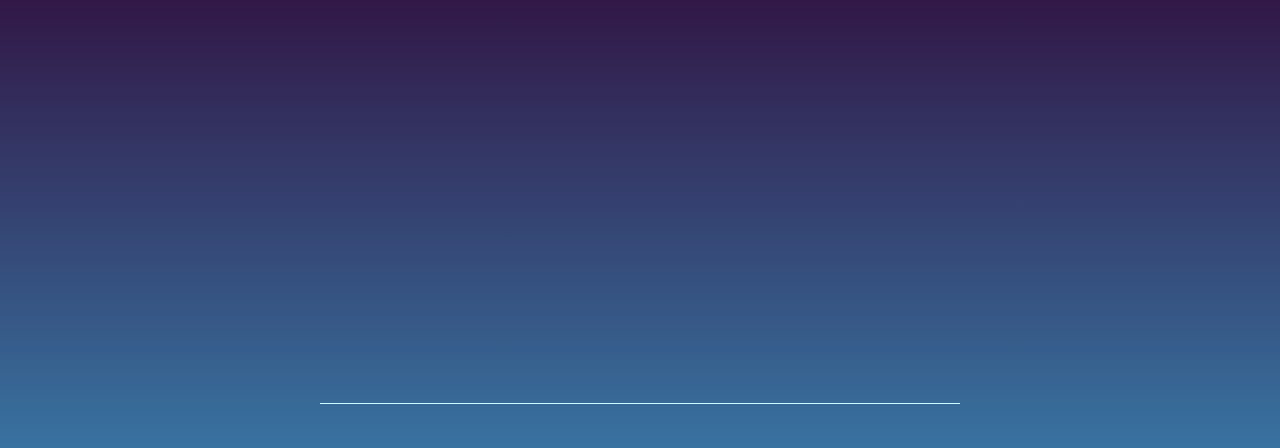
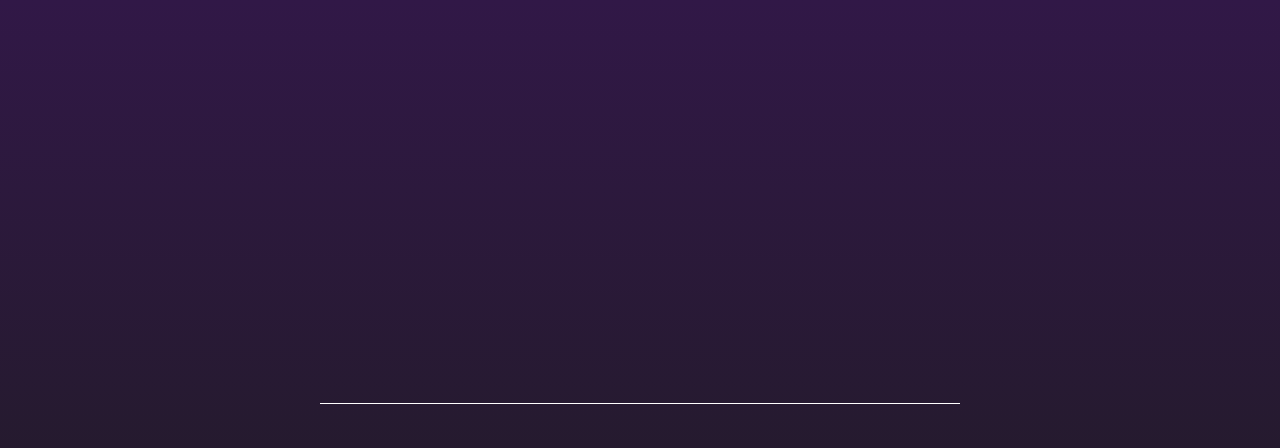
Before and after one commit to Aarekaz/Weather-Site, a plain HTML site: page index.html in a window 1280 px wide. Shown: the top 448 px of the page. Drawn offline with Linux system fonts and the light colour scheme.

Commit message:
Update style.css

```diff
--- a/assets/style.css
+++ b/assets/style.css
@@ -9,9 +9,9 @@
     justify-content: center;
     align-items: center;
     background-image: -webkit-gradient(linear, left top, left bottom, from(#311847), to(rgb(13, 164, 219)));
-    background-image: -webkit-linear-gradient(top, #311847, #3EB9E6);
-    background-image: -moz-linear-gradient(top, #311847, #3EB9E6);
-    background-image: linear-gradient(to bottom, #311847, #3EB9E6);
+    background-image: -webkit-linear-gradient(top, #311847, #1c1c1c);
+    background-image: -moz-linear-gradient(top, #311847, #1c1c1c);
+    background-image: linear-gradient(to bottom, #311847, #1c1c1c);
 }
 
 .weather-box {
@@ -53,7 +53,7 @@
 }
 
 .row2:hover .temp {
-    color: #41A5CF;
+    color: rgb(116, 36, 208);
 }
 
 .row2:hover .temp-type {
@@ -69,7 +69,7 @@
 }
 
 .temp-type {
-    color: #3EB9E6;
+    color: rgb(116, 36, 208);
     font-size: 80px;
     cursor: pointer;
     transition: color 1s;
```
